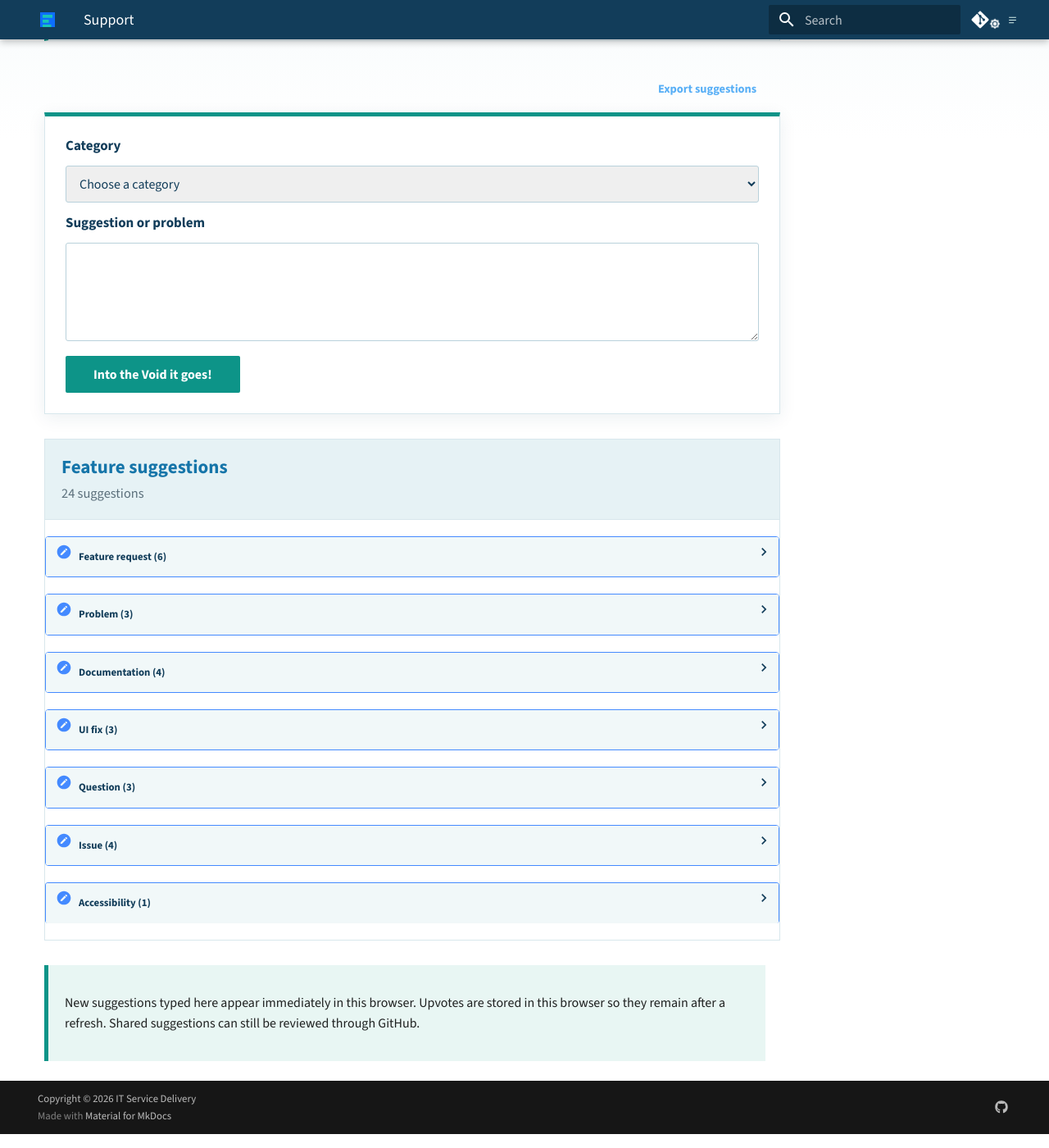
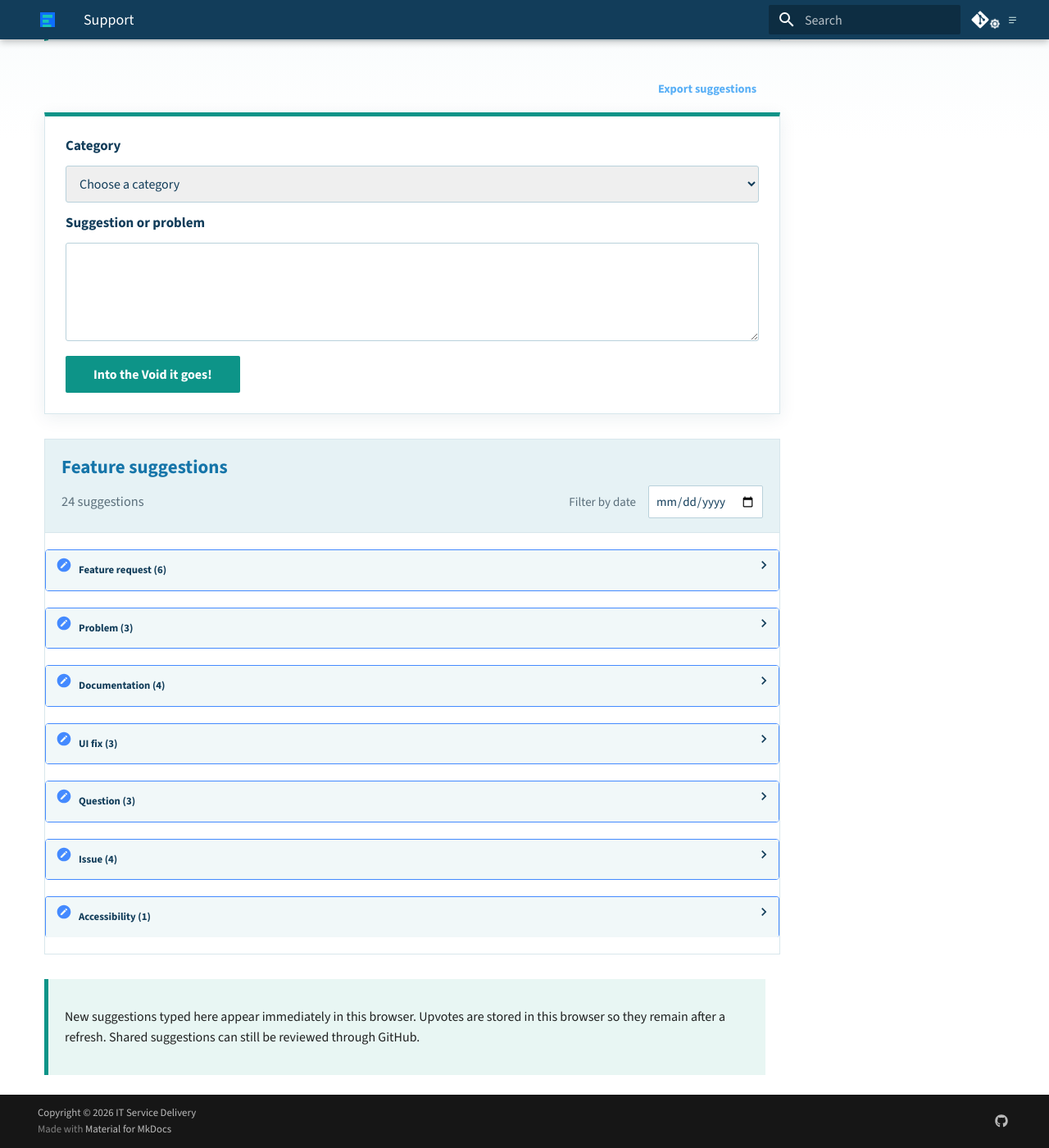
Before and after one commit to dgooding/mkdocs-basic, an MkDocs documentation site: the page built from docs/support.md, in a window 1280 px wide and 1400 px high, scrolled down 327 px. Shown: the whole window at 82% size. Built offline with MkDocs 1.6.1 and Material for MkDocs 9.7.7, drawn with Linux system fonts in a browser that asks for light colours; comment, search, counter and statistics services are not loaded.

Commit message:
docs: auto-update 2026-08-26 22:02:32

```diff
--- a/docs/stylesheets/extra.css
+++ b/docs/stylesheets/extra.css
@@ -228,6 +228,31 @@
   margin: 0;
 }
 
+.itsd-suggestions-toolbar {
+  align-items: center;
+  display: flex;
+  flex-wrap: wrap;
+  gap: 0.5rem 0.75rem;
+  justify-content: space-between;
+  margin-top: 0.35rem;
+}
+
+.itsd-suggestions-toolbar label {
+  color: #5b6f7b;
+  font-size: 0.75rem;
+  margin-left: auto;
+}
+
+.itsd-suggestions-toolbar input[type="date"] {
+  background: #fff;
+  border: 1px solid #b9d1db;
+  border-radius: 2px;
+  color: var(--itsd-navy);
+  font: inherit;
+  font-size: 0.75rem;
+  padding: 0.3rem 0.4rem;
+}
+
 .itsd-suggestions-header h2 {
   color: var(--itsd-navy);
   font-size: 1.15rem;
@@ -236,7 +261,6 @@
 .itsd-suggestions-header p {
   color: #5b6f7b;
   font-size: 0.82rem;
-  margin-top: 0.2rem;
 }
 
 .itsd-suggestion {
--- a/docs/support.md
+++ b/docs/support.md
@@ -32,7 +32,11 @@ Suggest a feature, improvement, or piece of guidance you would like to see here.
 <section class="itsd-suggestions" data-suggestions-view>
   <div class="itsd-suggestions-header">
     <h2>Feature suggestions</h2>
-    <p data-suggestions-status>Loading suggestions...</p>
+    <div class="itsd-suggestions-toolbar">
+      <p data-suggestions-status>Loading suggestions...</p>
+      <label for="suggestion-date">Filter by date</label>
+      <input id="suggestion-date" type="date" data-suggestion-date aria-label="Filter suggestions by date">
+    </div>
   </div>
   <div class="itsd-suggestions-list" data-suggestions-list>
     <p>Loading suggestions...</p>
```
